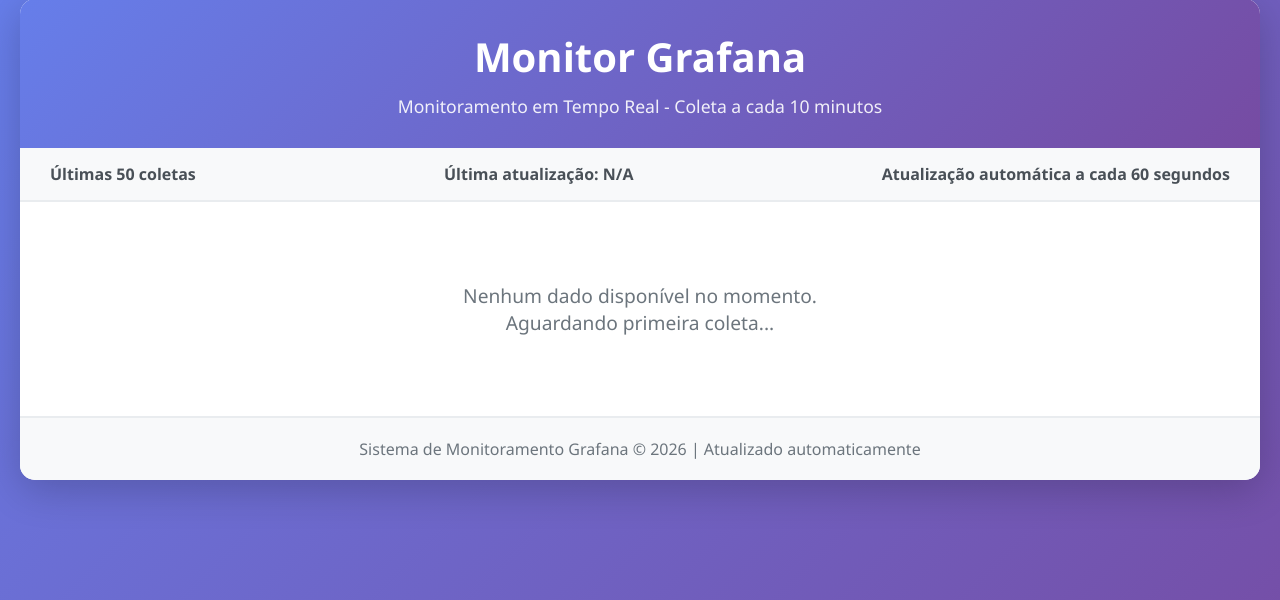
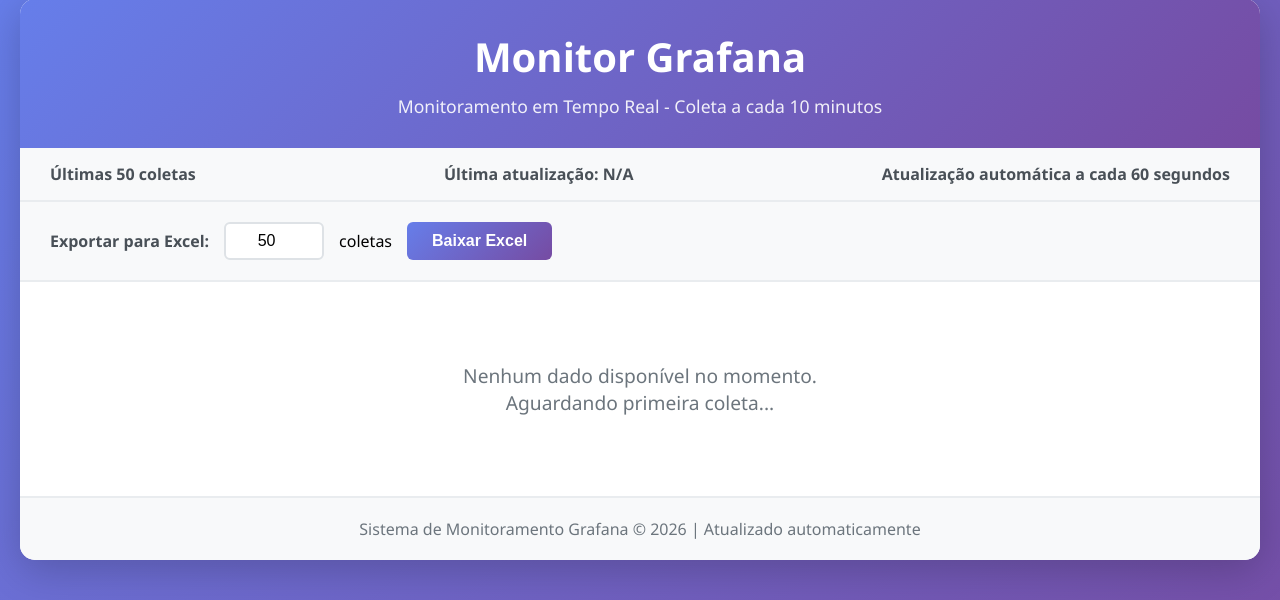
Before and after one commit to fernandofarooficial/coletorgrafana, a Flask app: template templates/index.html in a window 1280 px wide. Shown: the part 21-621 px from the top of the page. Run offline with Flask 3, Linux system fonts and the light colour scheme; the template is opened without the code that fills it, so the values that code supplies are empty.

Commit message:
Botão para planilha excel

```diff
--- a/app.py
+++ b/app.py
@@ -9,9 +9,12 @@
 import re
 import mysql.connector
 from mysql.connector import Error
-from flask import Flask, render_template
+from flask import Flask, render_template, request, send_file
 import threading
 import pytz
+from openpyxl import Workbook
+from openpyxl.styles import Font, PatternFill, Alignment
+from io import BytesIO
 
 app = Flask(__name__)
 
@@ -407,6 +410,99 @@
         return {"status": "erro", "mensagem": str(e)}, 500
 
 
+@app.route('/exportar_excel')
+def exportar_excel():
+    """Exporta dados para Excel com três abas (uma para cada servidor)"""
+    try:
+        # Obtém quantidade de registros (default 50)
+        quantidade = request.args.get('quantidade', 50, type=int)
+
+        # Busca os dados
+        dados = buscar_ultimas_linhas(quantidade)
+
+        if not dados:
+            return "Nenhum dado disponível para exportar", 404
+
+        # Cria o workbook
+        wb = Workbook()
+        wb.remove(wb.active)  # Remove a planilha padrão
+
+        # Estilo para cabeçalho
+        header_fill = PatternFill(start_color="667EEA", end_color="667EEA", fill_type="solid")
+        header_font = Font(bold=True, color="FFFFFF")
+        header_alignment = Alignment(horizontal="center", vertical="center")
+
+        # Estilo para células
+        cell_alignment = Alignment(horizontal="center", vertical="center")
+
+        # Define os cabeçalhos
+        cabecalhos = ['Data/Hora', 'CPU (%)', 'RAM (%)', 'HD (%)', 'GPU (%)', 'SWAP (%)',
+                      'Total Câm', 'Câm On', 'Câm Off', 'Câm Idle']
+
+        # Cria três abas (uma para cada servidor)
+        for prompt_num in range(1, 4):
+            # Cria a aba
+            ws = wb.create_sheet(title=f"Prompt {prompt_num}")
+
+            # Adiciona os cabeçalhos
+            ws.append(cabecalhos)
+
+            # Estiliza o cabeçalho
+            for col_num, _ in enumerate(cabecalhos, 1):
+                cell = ws.cell(row=1, column=col_num)
+                cell.fill = header_fill
+                cell.font = header_font
+                cell.alignment = header_alignment
+
+            # Adiciona os dados
+            for linha in dados:
+                row_data = [
+                    linha['quando'].strftime('%d/%m/%Y %H:%M:%S') if linha['quando'] else 'N/A',
+                    round(linha[f'p{prompt_num}_cpu'], 1) if linha[f'p{prompt_num}_cpu'] is not None else '-',
+                    round(linha[f'p{prompt_num}_ram'], 1) if linha[f'p{prompt_num}_ram'] is not None else '-',
+                    round(linha[f'p{prompt_num}_hd'], 1) if linha[f'p{prompt_num}_hd'] is not None else '-',
+                    round(linha[f'p{prompt_num}_gpu'], 1) if linha[f'p{prompt_num}_gpu'] is not None else '-',
+                    round(linha[f'p{prompt_num}_swap'], 1) if linha[f'p{prompt_num}_swap'] is not None else '-',
+                    linha[f'p{prompt_num}_total_cam'] if linha[f'p{prompt_num}_total_cam'] is not None else '-',
+                    linha[f'p{prompt_num}_cam_on'] if linha[f'p{prompt_num}_cam_on'] is not None else '-',
+                    linha[f'p{prompt_num}_cam_off'] if linha[f'p{prompt_num}_cam_off'] is not None else '-',
+                    linha[f'p{prompt_num}_cam_idle'] if linha[f'p{prompt_num}_cam_idle'] is not None else '-',
+                ]
+                ws.append(row_data)
+
+            # Ajusta largura das colunas
+            ws.column_dimensions['A'].width = 20  # Data/Hora
+            for col in ['B', 'C', 'D', 'E', 'F', 'G', 'H', 'I', 'J']:
+                ws.column_dimensions[col].width = 12
+
+            # Centraliza todas as células de dados
+            for row in ws.iter_rows(min_row=2, max_row=ws.max_row, min_col=1, max_col=len(cabecalhos)):
+                for cell in row:
+                    cell.alignment = cell_alignment
+
+        # Salva o arquivo em memória
+        output = BytesIO()
+        wb.save(output)
+        output.seek(0)
+
+        # Nome do arquivo com timestamp
+        horario_brasil = obter_horario_brasil()
+        filename = f"grafana_export_{horario_brasil.strftime('%Y%m%d_%H%M%S')}.xlsx"
+
+        return send_file(
+            output,
+            mimetype='application/vnd.openxmlformats-officedocument.spreadsheetml.sheet',
+            as_attachment=True,
+            download_name=filename
+        )
+
+    except Exception as e:
+        print(f"Erro ao exportar Excel: {e}")
+        import traceback
+        traceback.print_exc()
+        return f"Erro ao gerar planilha: {str(e)}", 500
+
+
 def coletar_dados_periodicamente():
     """Função que roda em background coletando dados a cada 10 minutos"""
     print("=" * 70)
--- a/requirements.txt
+++ b/requirements.txt
@@ -4,3 +4,4 @@
 gunicorn==21.2.0
 Werkzeug==3.0.1
 pytz==2023.3
+openpyxl==3.1.2
--- a/templates/index.html
+++ b/templates/index.html
@@ -184,6 +184,55 @@
             background: #00c851;
             color: white;
         }
+
+        .export-section {
+            background: #f8f9fa;
+            padding: 20px 30px;
+            border-bottom: 2px solid #e9ecef;
+            display: flex;
+            align-items: center;
+            gap: 15px;
+        }
+
+        .export-section label {
+            font-weight: 600;
+            color: #495057;
+        }
+
+        .export-section input[type="number"] {
+            padding: 8px 12px;
+            border: 2px solid #dee2e6;
+            border-radius: 6px;
+            font-size: 1em;
+            width: 100px;
+            text-align: center;
+        }
+
+        .export-section input[type="number"]:focus {
+            outline: none;
+            border-color: #667eea;
+        }
+
+        .btn-export {
+            background: linear-gradient(135deg, #667eea 0%, #764ba2 100%);
+            color: white;
+            padding: 10px 25px;
+            border: none;
+            border-radius: 6px;
+            font-size: 1em;
+            font-weight: 600;
+            cursor: pointer;
+            transition: transform 0.2s, box-shadow 0.2s;
+        }
+
+        .btn-export:hover {
+            transform: translateY(-2px);
+            box-shadow: 0 5px 15px rgba(102, 126, 234, 0.4);
+        }
+
+        .btn-export:active {
+            transform: translateY(0);
+        }
     </style>
 </head>
 <body>
@@ -197,6 +246,13 @@
             <span>Últimas 50 coletas</span>
             <span>Última atualização: {{ horario_atualizacao.strftime('%d/%m/%Y %H:%M:%S') if horario_atualizacao else 'N/A' }}</span>
             <span>Atualização automática a cada 60 segundos</span>
+        </div>
+
+        <div class="export-section">
+            <label for="quantidade">Exportar para Excel:</label>
+            <input type="number" id="quantidade" name="quantidade" value="50" min="1" max="10000">
+            <span>coletas</span>
+            <button class="btn-export" onclick="exportarExcel()">Baixar Excel</button>
         </div>
 
         <div class="content">
@@ -329,5 +385,16 @@
             <p>Sistema de Monitoramento Grafana &copy; 2026 | Atualizado automaticamente</p>
         </footer>
     </div>
+
+    <script>
+        function exportarExcel() {
+            const quantidade = document.getElementById('quantidade').value;
+            if (quantidade < 1) {
+                alert('Por favor, insira uma quantidade válida (mínimo 1)');
+                return;
+            }
+            window.location.href = `/exportar_excel?quantidade=${quantidade}`;
+        }
+    </script>
 </body>
 </html>
```
